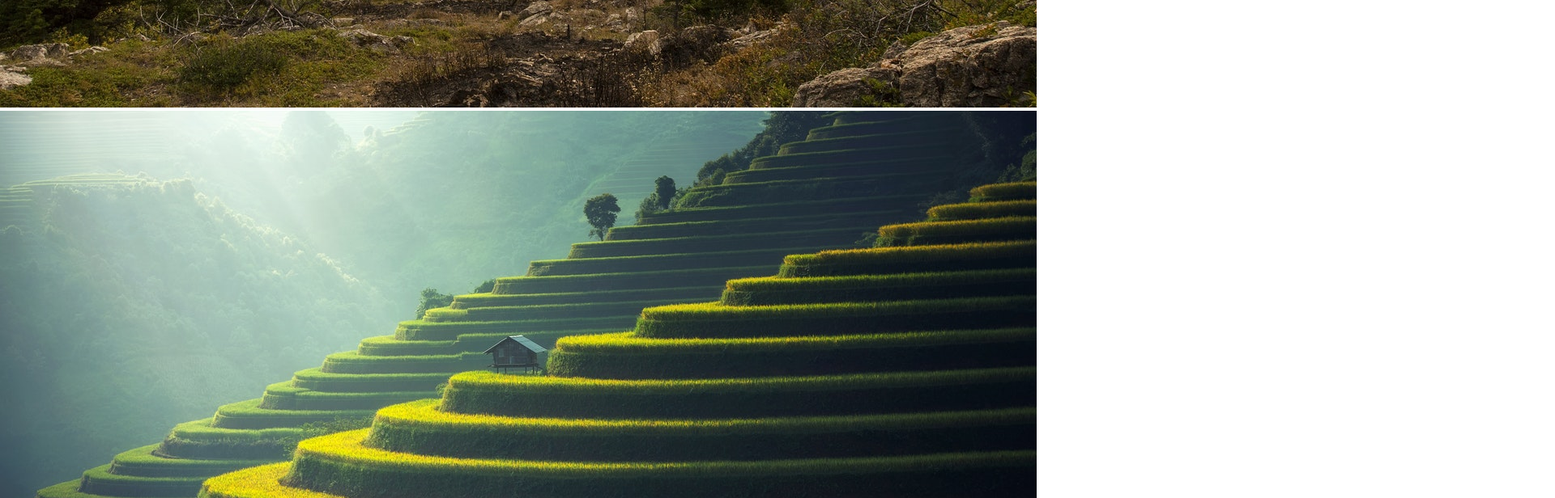
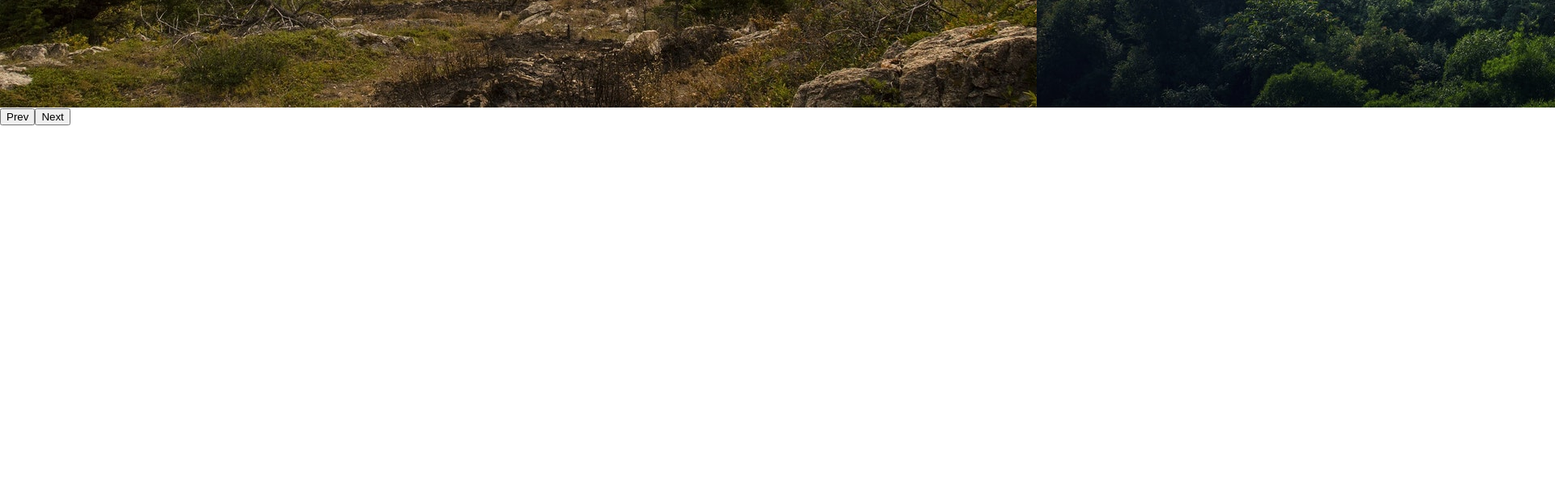
Before and after one commit to JashanB/React-Carousel, a React (Create React App) app: page / in a window 1280 px wide. Shown: the part 720-1336 px from the top of the page at 81% size, 1920 px wide, since content can reach past the window. After the commit the page ends 875 px from the top, so only its background shows below. Built offline with nearby package versions, Linux system fonts and the light colour scheme; the HTML template or start-up script is replaced by a standard one.

Commit message:
setup slider

```diff
--- a/src/App.css
+++ b/src/App.css
@@ -1,38 +1,13 @@
 .App {
-  text-align: center;
+  margin: 0;
+  padding: 0;
+  box-sizing: border-box;
+
 }
-
-.App-logo {
-  height: 40vmin;
-  pointer-events: none;
+.carousel-container {
+  width: 1280px;
+  margin: auto;
 }
-
-@media (prefers-reduced-motion: no-preference) {
-  .App-logo {
-    animation: App-logo-spin infinite 20s linear;
-  }
+.carousel-slide {
+  display: flex;
 }
-
-.App-header {
-  background-color: #282c34;
-  min-height: 100vh;
-  display: flex;
-  flex-direction: column;
-  align-items: center;
-  justify-content: center;
-  font-size: calc(10px + 2vmin);
-  color: white;
-}
-
-.App-link {
-  color: #61dafb;
-}
-
-@keyframes App-logo-spin {
-  from {
-    transform: rotate(0deg);
-  }
-  to {
-    transform: rotate(360deg);
-  }
-}
--- a/src/App.js
+++ b/src/App.js
@@ -17,6 +17,8 @@ function App() {
           <img alt="" src ={beach}></img>
         </div>
       </div>
+      <button>Prev</button>
+      <button>Next</button>
     </div>
   );
 }
--- /dev/null
+++ b/src/index.js
@@ -0,0 +1,17 @@
+import React from 'react';
+import ReactDOM from 'react-dom';
+import './index.css';
+import App from './App';
+import reportWebVitals from './reportWebVitals';
+
+ReactDOM.render(
+  <React.StrictMode>
+    <App />
+  </React.StrictMode>,
+  document.getElementById('root')
+);
+
+// If you want to start measuring performance in your app, pass a function
+// to log results (for example: reportWebVitals(console.log))
+// or send to an analytics endpoint. Learn more: https://bit.ly/CRA-vitals
+reportWebVitals();
```
